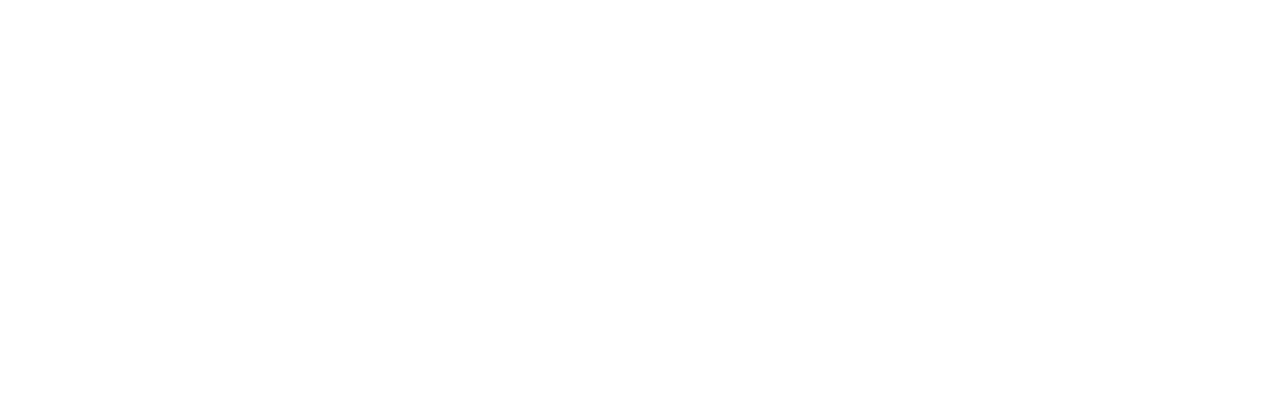
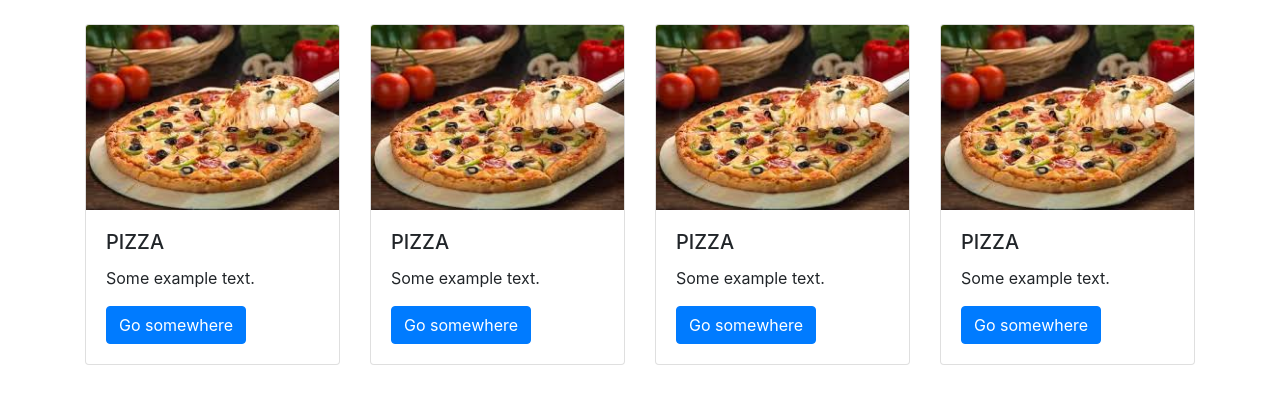
Before and after one commit to coderamanpreet/FEE---2-, a plain HTML site: page class work/cardsbootstrap.html in a window 1280 px wide. Drawn offline with nearby package versions, Linux system fonts and the light colour scheme.

Commit message:
added form and cards of bootstrap

```diff
--- a/class work/cardsbootstrap.html
+++ b/class work/cardsbootstrap.html
@@ -1,11 +1,59 @@
 <!DOCTYPE html>
 <html lang="en">
 <head>
-    <meta charset="UTF-8">
-    <meta name="viewport" content="width=device-width, initial-scale=1.0">
-    <title>Document</title>
+  <meta charset="UTF-8">
+  <meta name="viewport" content="width=device-width, initial-scale=1.0">
+  <title>Bootstrap 4 Cards</title>
+
+  <link href="https://maxcdn.bootstrapcdn.com/bootstrap/4.5.2/css/bootstrap.min.css" rel="stylesheet">
 </head>
 <body>
 
+<div class="container mt-4">
+  <div class="row">
+    <div class="col-md-3">
+      <div class="card">
+        <img src="pizza.jpg" class="card-img-top" alt="Card image 1">
+        <div class="card-body">
+          <h5 class="card-title">PIZZA</h5>
+          <p class="card-text">Some example text.</p>
+          <a href="#" class="btn btn-primary">Go somewhere</a>
+        </div>
+      </div>
+    </div>
+    <div class="col-md-3">
+      <div class="card">
+        <img src="pizza.jpg" class="card-img-top" alt="Card image 2">
+        <div class="card-body">
+          <h5 class="card-title">PIZZA</h5>
+          <p class="card-text">Some example text.</p>
+          <a href="#" class="btn btn-primary">Go somewhere</a>
+        </div>
+      </div>
+    </div>
+    <div class="col-md-3">
+      <div class="card">
+        <img src="pizza.jpg" class="card-img-top" alt="Card image 3">
+        <div class="card-body">
+          <h5 class="card-title">PIZZA</h5>
+          <p class="card-text">Some example text.</p>
+          <a href="#" class="btn btn-primary">Go somewhere</a>
+        </div>
+      </div>
+    </div>
+    <div class="col-md-3">
+      <div class="card">
+        <img src="pizza.jpg" class="card-img-top" alt="Card image 4">
+        <div class="card-body">
+          <h5 class="card-title">PIZZA</h5>
+          <p class="card-text">Some example text.</p>
+          <a href="#" class="btn btn-primary">Go somewhere</a>
+        </div>
+      </div>
+    </div>
+  </div>
+</div>
+
+
 </body>
 </html>
```
Also changed, not shown: class work/form.html (added, +33 -0 lines), class work/pizza.jpg (added).
